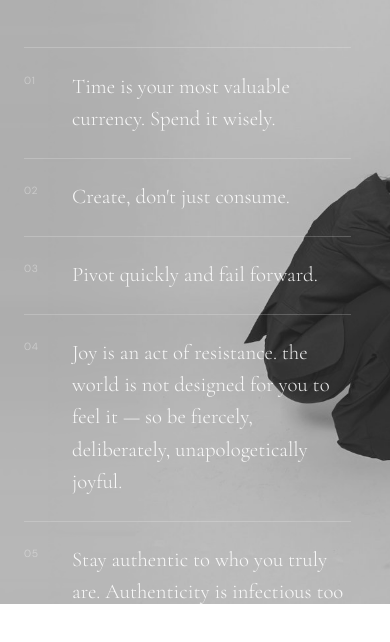
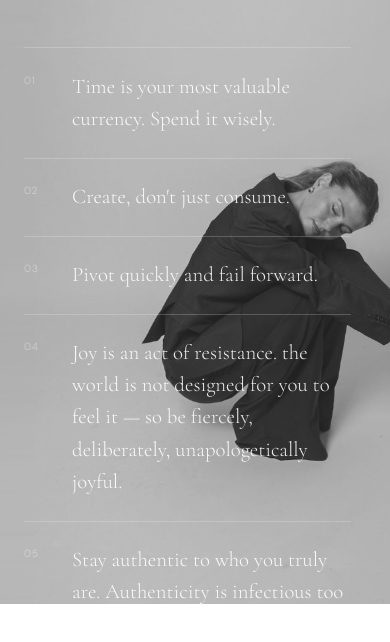
Before and after one commit to ranikronenberger-ai/RANIKRONENBERGER, a plain HTML site: page values.html in a window 390 px wide. Shown: the part 240-882 px from the top of the page. Drawn offline with nearby package versions, Linux system fonts and the light colour scheme.

Commit message:
Values mobile: shift background photo left so subject is visible

```diff
--- a/values.html
+++ b/values.html
@@ -28,6 +28,10 @@
       filter: grayscale(1) contrast(0.9) brightness(0.9);
       transform: scaleX(-1);
       z-index: 0;
+    }
+
+    @media (max-width: 600px) {
+      .bg-photo { object-position: 30% center; }
     }
 
     /* ── CONTENT ── */
```
